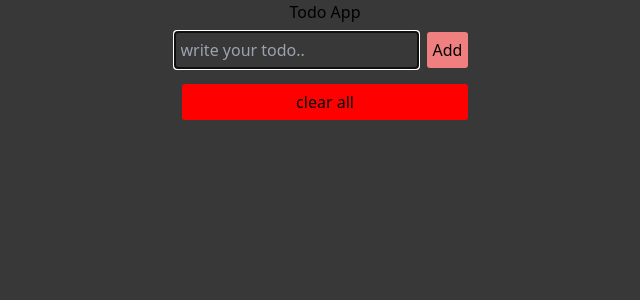
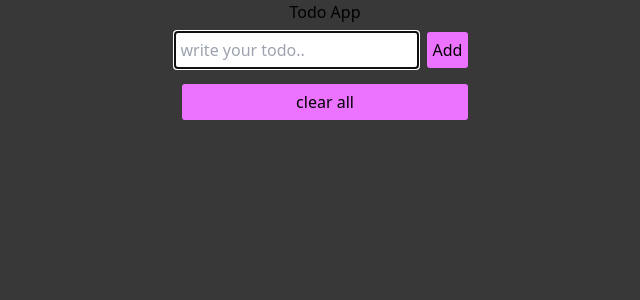
Before and after one commit to zubairmujawar/mini-project-react, a React (Vite) app in the folder todoapp/: page / in a window 1280 px wide. Shown: the top 300 px of the page, without its empty margins (315-955 px from the left). Built offline with nearby package versions, Linux system fonts and the light colour scheme.

Commit message:
small changes

```diff
--- a/todoapp/src/App.css
+++ b/todoapp/src/App.css
@@ -16,7 +16,7 @@
   padding: 6px;
   margin: 8px;
   font-size: 1rem;
-  background-color: lightcoral;
+  background-color: #eb73ff;;
   border-radius: 3px;
   cursor: pointer;
 }
@@ -27,7 +27,7 @@
   padding: 6px;
   margin: 8px;
   font-size: 1rem;
-  background-color: rgb(255, 0, 0);
+  background-color: #eb73ff;;
   border-radius: 3px;
   cursor: pointer;
 }
@@ -35,7 +35,7 @@
   font-size: 1rem;
   padding: 6px;
   border: 1.5px solid black;
-  color: black;
+  background-color: rgb(255, 255, 255);
 }
 .ul{
   text-decoration: none;
--- a/todoapp/src/App.jsx
+++ b/todoapp/src/App.jsx
@@ -29,7 +29,7 @@ function App() {
         <input
           type="text"
           placeholder="write your todo.."
-          className=" border-e-red-300  border-black bg-slate-300 input"
+          className="input"
           autoFocus
           value={input}
           onChange={(e) => setinput(e.target.value)}
```
